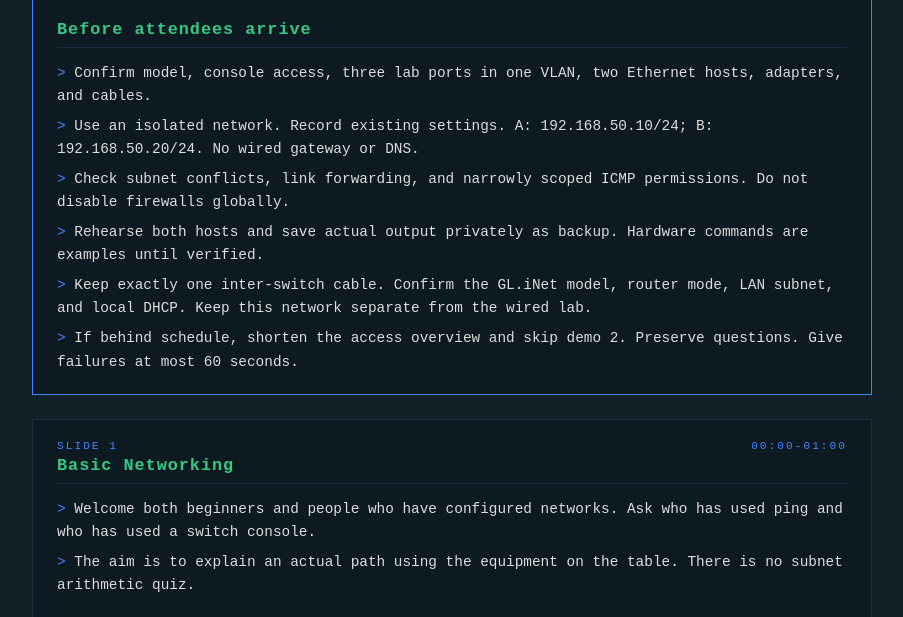
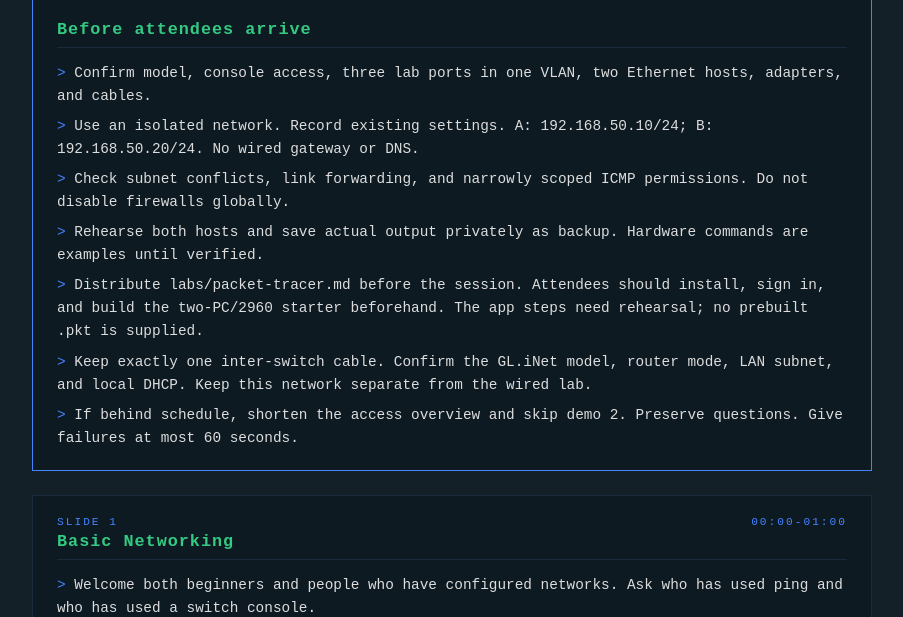
Before and after one commit to hacksu/basic-networking, a Flask app: page /notes in a window 1280 px wide. Shown: the part 420-1037 px from the top of the page, without its empty margins (188-1091 px from the left). Run offline with Flask 3, Linux system fonts and the light colour scheme.

Commit message:
docs: align hardware demo slides with attendee simulation

```diff
--- a/templates/notes.html
+++ b/templates/notes.html
@@ -131,6 +131,7 @@
 <li>Use an isolated network. Record existing settings. A: 192.168.50.10/24; B: 192.168.50.20/24. No wired gateway or DNS.</li>
 <li>Check subnet conflicts, link forwarding, and narrowly scoped ICMP permissions. Do not disable firewalls globally.</li>
 <li>Rehearse both hosts and save actual output privately as backup. Hardware commands are examples until verified.</li>
+<li>Distribute labs/packet-tracer.md before the session. Attendees should install, sign in, and build the two-PC/2960 starter beforehand. The app steps need rehearsal; no prebuilt .pkt is supplied.</li>
 <li>Keep exactly one inter-switch cable. Confirm the GL.iNet model, router mode, LAN subnet, and local DHCP. Keep this network separate from the wired lab.</li>
 <li>If behind schedule, shorten the access overview and skip demo 2. Preserve questions. Give failures at most 60 seconds.</li>
 </ul></section>
@@ -144,10 +145,10 @@
 <section class="slide-note"><div class="num"><span>Slide 8</span><span>13:00-16:00</span></div><h2>Three different addresses</h2><ul><li>A MAC address can be assigned or randomized. It is not permanent identity or strong authentication.</li><li>A host can have multiple interfaces and IP addresses. TCP and UDP have separate port spaces.</li></ul></section>
 <section class="slide-note"><div class="num"><span>Slide 9</span><span>16:00-19:00</span></div><h2>Is the destination local?</h2><ul><li>These hosts share 192.168.50.0/24. The mask is 255.255.255.0. Explain the network portion without doing binary exercises.</li><li>For this Ethernet example, a host sends directly to an on-link peer. For remote traffic, it normally sends a frame to a router while the packet targets the remote IP.</li><li>The switch is not automatically a gateway. The offline lab has no configured default gateway.</li></ul></section>
 <section class="slide-note"><div class="num"><span>Slide 10</span><span>19:00-23:00</span></div><h2>IPv6: the same job, more space</h2><ul><li>The 2001:db8:: example is reserved for documentation. Show hexadecimal groups and compressed zeros briefly.</li><li>IPv6 link-local addresses use fe80::/10. Neighbor Discovery uses ICMPv6 for functions including neighbor and router discovery.</li><li>IPv6 is not automatic encryption. Do not promise that the travel router or any upstream supports global IPv6.</li></ul></section>
-<section class="slide-note"><div class="num"><span>Slide 11</span><span>23:00-25:00</span></div><h2>Demo 1: no internet required</h2><ul><li>Show the real cables before opening terminals. Use the isolated lab, never the campus network.</li><li>Confirm both hosts, same VLAN, static addressing, and scoped ICMP firewall permissions in rehearsal. Windows command examples follow.</li></ul></section>
-<section class="slide-note"><div class="num"><span>Slide 12</span><span>25:00-29:00</span></div><h2>Generate traffic. Read the tables.</h2><ul><li>Generate traffic from B as well if needed. Point out the Ethernet interface, address, prefix/mask, and physical address.</li><li>The switch learns source addresses from incoming frames. A known destination selects an egress port; an unknown one is flooded to eligible other VLAN ports.</li><li>Entries may already exist. Do not clear the whole MAC table for the presentation. Ping uses ICMP, not TCP.</li><li>If anything fails, spend at most 60 seconds, then use screenshots or text output saved from rehearsal. Do not fabricate output.</li></ul></section>
-<section class="slide-note"><div class="num"><span>Slide 13</span><span>29:00-32:00</span></div><h2>One port can lead to many hosts</h2><ul><li>Disconnect B from the Catalyst first, then connect B to the unmanaged switch and add one uplink.</li><li>Wait for forwarding, ping, and inspect the MAC table. The source entry should move to the uplink after traffic arrives.</li><li>Never add a parallel cable to improvise a bundle. Unknown spanning-tree behavior is not a safe loop-prevention plan.</li></ul></section>
-<section class="slide-note"><div class="num"><span>Slide 14</span><span>32:00-35:00</span></div><h2>Unplug it. What changes?</h2><ul><li>Unplug B, not the presenter’s console or display connection. Link negotiation and spanning tree can delay recovery.</li><li>Timeouts or unreachable messages vary with the host and state. Avoid promising exact output.</li><li>Tie the link failure back to OSI layer 1, then return to the slides at minute 35.</li></ul></section>
+<section class="slide-note"><div class="num"><span>Slide 11</span><span>23:00-25:00</span></div><h2>Demo 1: no internet required</h2><ul><li>Show the real cables before opening terminals. Use the isolated lab, never the campus network.</li><li>Confirm both hosts, same VLAN, static addressing, and scoped ICMP firewall permissions in rehearsal. Windows command examples follow.</li><li>The presenter stays on real equipment. Attendees open their prepared Packet Tracer network: two PCs and a 2960, with .10 and .20 in 192.168.50.0/24. No gateway or DNS is needed. Those without a working installation can watch or pair.</li><li>Point to the companion-lab link. Do not spend the 12-minute slot installing software or resolving Cisco account access. Ask attendees to predict whether local delivery needs internet access.</li></ul></section>
+<section class="slide-note"><div class="num"><span>Slide 12</span><span>25:00-29:00</span></div><h2>Generate traffic. Read the tables.</h2><ul><li>Generate traffic from B as well if needed. Point out the Ethernet interface, address, prefix/mask, and physical address.</li><li>The switch learns source addresses from incoming frames. A known destination selects an egress port; an unknown one is flooded to eligible other VLAN ports.</li><li>Entries may already exist. Do not clear the whole MAC table for the presentation. Ping uses ICMP, not TCP.</li><li>If anything fails, spend at most 60 seconds, then use screenshots or text output saved from rehearsal. Do not fabricate output.</li><li>Pause briefly for attendees to run plain ping 192.168.50.20 and arp -a in a simulated PC prompt. On the simulated switch, use enable followed by show mac address-table. Do not assume Windows ping flags work in Packet Tracer.</li><li>The minimum attendee checkpoint is a successful ping, a peer ARP entry, and a learned switch MAC. Simulation Mode with ARP/ICMP filters and Capture / Forward is an optional extension; keep the physical console projected.</li></ul></section>
+<section class="slide-note"><div class="num"><span>Slide 13</span><span>29:00-32:00</span></div><h2>One port can lead to many hosts</h2><ul><li>Disconnect B from the Catalyst first, then connect B to the unmanaged switch and add one uplink.</li><li>Wait for forwarding, ping, and inspect the MAC table. The source entry should move to the uplink after traffic arrives.</li><li>Never add a parallel cable to improvise a bundle. Unknown spanning-tree behavior is not a safe loop-prevention plan.</li><li>Attendees who are ready may add a second 2960 to represent the TP-Link forwarding role; it is not an exact model of the unmanaged device. Disconnect B’s original link first and use exactly one inter-switch link. Others should watch the hardware demo.</li></ul></section>
+<section class="slide-note"><div class="num"><span>Slide 14</span><span>32:00-35:00</span></div><h2>Unplug it. What changes?</h2><ul><li>Unplug B, not the presenter’s console or display connection. Link negotiation and spanning tree can delay recovery.</li><li>Timeouts or unreachable messages vary with the host and state. Avoid promising exact output.</li><li>Tie the link failure back to OSI layer 1, then return to the slides at minute 35.</li><li>Attendees can disconnect and reconnect B’s simulated cable, then retry a plain ping. They do not need to change real laptop networking or connect to the physical lab. Stop at minute 35; save unfinished simulation work for later.</li></ul></section>
 <section class="slide-note"><div class="num"><span>Slide 15</span><span>35:00-38:00</span></div><h2>TCP and UDP</h2><ul><li>IP itself does not guarantee delivery. TCP manages a stream above it, not message boundaries.</li><li>Do not describe UDP as simply bad TCP. Datagrams and application-controlled behavior are useful in their own right.</li></ul></section>
 <section class="slide-note"><div class="num"><span>Slide 16</span><span>38:00-41:00</span></div><h2>How did the laptop get configured?</h2><ul><li>Use an ordinary browser request to connect names, addresses, and transport endpoints.</li><li>DNS is not limited to UDP. IPv6 configuration differs: router advertisements are important and DHCPv6 is not the IPv6 default-router mechanism.</li><li>The Catalyst and unmanaged switch need not provide DHCP for local Ethernet switching to work.</li></ul></section>
 <section class="slide-note"><div class="num"><span>Slide 17</span><span>41:00-44:00</span></div><h2>DSL and cable</h2><ul><li>Do not attach universal speed numbers to these technologies. Actual service depends on equipment, deployment, plan, and conditions.</li><li>The modem handles access signaling; routing is a separate function even when one box combines both.</li></ul></section>
--- a/templates/slides/10.html
+++ b/templates/slides/10.html
@@ -1,6 +1,6 @@
 <section class="slide" id="slide-10" aria-labelledby="title-10">
   <header class="slide-header"><span class="tag">Live demo · 12 minutes total</span><span class="timing">23:00-25:00</span><img src="static/HacKSU.png" alt="HacKSU"></header>
   <div class="slide-body"><h2 id="title-10">Demo 1: no internet required</h2>
-<div class="network-path"><div class="network-node">Host A<br><code>.10/24</code></div><span class="path-arrow" aria-hidden="true">→</span><div class="network-node">Cisco Catalyst</div><span class="path-arrow" aria-hidden="true">→</span><div class="network-node">Host B<br><code>.20/24</code></div></div><p class="subtitle">Both hosts use 192.168.50.0/24. No gateway or DNS is required for this test.</p><div class="info-bar">Predict: should A be able to ping B with no internet uplink?</div>
+<div class="network-path"><div class="network-node">Host A<br><code>.10/24</code></div><span class="path-arrow" aria-hidden="true">→</span><div class="network-node">Ethernet switch</div><span class="path-arrow" aria-hidden="true">→</span><div class="network-node">Host B<br><code>.20/24</code></div></div><p class="subtitle">Presenter: physical Catalyst. You: two PCs + a 2960 in Packet Tracer.</p><div class="info-bar">Open your prepared network: 192.168.50.0/24, no gateway or DNS. <a href="https://github.com/hacksu/basic-networking/blob/main/labs/packet-tracer.md" target="_blank" rel="noopener">Companion lab</a> · Watching or pairing is fine.</div>
   </div>
 </section>
--- a/templates/slides/12.html
+++ b/templates/slides/12.html
@@ -1,6 +1,6 @@
 <section class="slide" id="slide-12" aria-labelledby="title-12">
   <header class="slide-header"><span class="tag">Live demo · move a cable</span><span class="timing">29:00-32:00</span><img src="static/HacKSU.png" alt="HacKSU"></header>
   <div class="slide-body"><h2 id="title-12">One port can lead to many hosts</h2>
-<div class="network-path"><div class="network-node">Host A</div><span class="path-arrow" aria-hidden="true">→</span><div class="network-node">Catalyst</div><span class="path-arrow" aria-hidden="true">→</span><div class="network-node">Unmanaged switch</div><span class="path-arrow" aria-hidden="true">→</span><div class="network-node">Host B</div></div><ul><li>Move B behind the unmanaged switch.</li><li>Use one inter-switch cable, then send traffic again.</li><li>Find B’s MAC on the Catalyst’s uplink port.</li></ul><div class="info-bar">The table identifies a path to B. It does not identify the unmanaged switch itself.</div>
+<div class="network-path"><div class="network-node">Host A</div><span class="path-arrow" aria-hidden="true">→</span><div class="network-node">Catalyst</div><span class="path-arrow" aria-hidden="true">→</span><div class="network-node">Unmanaged switch</div><span class="path-arrow" aria-hidden="true">→</span><div class="network-node">Host B</div></div><ul><li>Move B behind the unmanaged switch.</li><li>Use one inter-switch cable, then send traffic again.</li><li>Find B’s MAC on the Catalyst’s uplink port.</li></ul><div class="info-bar">Packet Tracer extension: use a second 2960 for the forwarding role. Watch first if still on the ping checkpoint.</div>
   </div>
 </section>
--- a/templates/slides/13.html
+++ b/templates/slides/13.html
@@ -3,6 +3,6 @@
   <div class="slide-body"><h2 id="title-13">Unplug it. What changes?</h2>
 <pre><code>ping -t 192.168.50.20
 
-# Stop with Ctrl+C</code></pre><ul><li>Unplug B’s cable and observe the result.</li><li>Reconnect it and wait for recovery.</li><li>Check the link LEDs and cached table entries.</li></ul><div class="info-bar">A cached entry is learned state, not proof that the host is reachable right now.</div>
+# Stop with Ctrl+C</code></pre><ul><li>Unplug B’s cable and observe the result.</li><li>Reconnect it and wait for recovery.</li><li>Check the link LEDs and cached table entries.</li></ul><div class="info-bar">Packet Tracer: disconnect/reconnect B’s simulated cable, then repeat a plain ping. Leave your real laptop settings alone.</div>
   </div>
 </section>
```
Also changed, not shown: templates/slides/11.html (+5 -2 lines).
